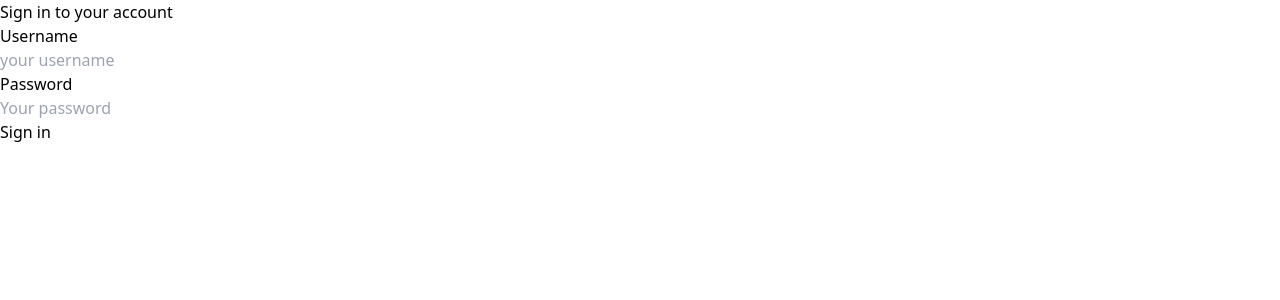
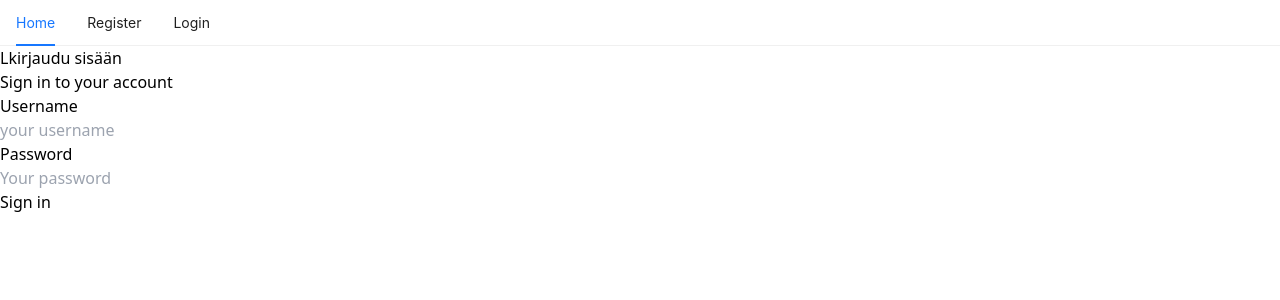
Before and after one commit to snamnna/Feedback-app, a React (Vite) app in the folder Client/: page /home in a window 1280 px wide. Shown: the top 300 px of the page. Built offline with nearby package versions, Linux system fonts and the light colour scheme.

Commit message:
Loginii tehty vähä eteenpäin, säädetty routei ja muuta. Ei toimi vielä täysin

```diff
--- a/Client/package.json
+++ b/Client/package.json
@@ -11,8 +11,13 @@
   },
   "dependencies": {
     "@tailwindcss/forms": "^0.5.6",
+    "antd": "^5.8.5",
+    "localforage": "^1.10.0",
+    "match-sorter": "^6.3.1",
     "react": "^18.2.0",
     "react-dom": "^18.2.0",
+    "react-router-dom": "^6.15.0",
+    "sort-by": "^1.2.0",
     "sweetalert": "^2.1.2",
     "tw-elements-react": "^1.0.0-alpha1"
   },
--- a/Client/src/App.jsx
+++ b/Client/src/App.jsx
@@ -1,13 +1,30 @@
+import React, {useState} from 'react';
+import { Route, createBrowserRouter, createRoutesFromElements, RouterProvider } from 'react-router-dom';
+import Home from './pages/Home';
+import Login from './pages/auth/Login';
+import Register from './pages/auth/Register';
+import Header from './components/Header';
 
-import './App.css'
 
-function App() {
+
+const router = createBrowserRouter(
+    createRoutesFromElements(
+        <Route path="/" element={<Header />}>
+            <Route index element={<Login />} />
+            <Route path="home" element={<Home />} />
+            <Route path="login" element={<Login />} />
+            <Route path="register" element={<Register />} />
+        </Route>
+    )
+)
+
+function App({routes}) {
 
     return (
-        <h1 className="text-3xl font-bold underline">
-            Hello world! Tailwind toimii kai :DD
-        </h1>
-    )
+        <>
+            <RouterProvider router={router}/>
+        </>
+    );
 }
 
-export default App
+export default App;
--- /dev/null
+++ b/Client/src/Components/Header.jsx
@@ -0,0 +1,33 @@
+
+import { Menu } from 'antd';
+import { useState } from 'react';
+import { Outlet, Link } from 'react-router-dom';
+
+
+const Header = () => {
+    const [current, setCurrent] = useState('h');
+    const onClick = (e) => {
+        console.log('click ', e);
+        setCurrent(e.key);
+    };
+    return (
+        <>
+
+
+            <Menu onClick={onClick} selectedKeys={[current]} mode="horizontal">
+                <Menu.Item key="h" >
+                    <Link to="/home">Home</Link>
+                </Menu.Item>
+                <Menu.Item key="r" >
+                    <Link to="/register">Register</Link>
+                </Menu.Item>
+                <Menu.Item key="l">
+                    <Link to="/login">Login</Link>
+                </Menu.Item>
+            </Menu>
+            <Outlet/>
+        </>
+
+    )
+};
+export default Header;
--- a/Client/src/Login.jsx
+++ b/Client/src/Pages/Auth/Login.jsx
@@ -2,7 +2,6 @@ import React from "react";
 import {useState} from "react";
 import swal from 'sweetalert';
 
-//Täs nyt mihin pääsin, apin kanssa pitää vähän säätää, tää tämän tutoriaalin pohjalta https://javascript.plainenglish.io/basic-react-login-using-external-api-e33322e480cd
 
 async function loginUser(credentials) {
     return fetch('https://corsproxy.io/?https://www.mecallapi.com/api/login', {
@@ -34,7 +33,7 @@ const Login = () => {
                 .then((value) => {
                     localStorage.setItem('accessToken', response['accessToken']);
                     localStorage.setItem('user', JSON.stringify(response['user']));
-                    window.location.href = "/profile";
+                    window.location.href = "/Home";
                 });
         } else {
             swal("Failed", response.message, "error");
@@ -51,7 +50,7 @@ const Login = () => {
                 </div>
 
                 <div className="mt-10 sm:mx-auto sm:w-full sm:max-w-sm">
-                    <form className="space-y-6" action="#" method="POST" onSubmit={handleSubmit}>
+                    <form className="space-y-6" action="Client/src/Pages/Auth/Login.jsx#" method="POST" onSubmit={handleSubmit}>
                         <div>
                             <label htmlFor="username" className="block text-sm font-medium leading-6 text-gray-900">
                                 Username
--- /dev/null
+++ b/Client/src/Pages/Auth/Register.jsx
@@ -0,0 +1,9 @@
+import React from 'react'
+
+const Register = () => {
+    return (
+        <div>Register</div>
+    )
+}
+
+export default Register
--- /dev/null
+++ b/Client/src/Pages/Home.jsx
@@ -0,0 +1,35 @@
+import React from 'react'
+import {Button} from "antd";
+import Login from "./Auth/Login.jsx";
+
+
+const Home = () => {
+
+    const handleLogout = () => {
+        localStorage.removeItem("accessToken");
+        localStorage.removeItem("user");
+        window.location.href = "/";
+    };
+
+    let token = localStorage.getItem("accessToken")
+
+    if(!token){
+        console.log("Ei tokenia")
+        return (
+            <>
+            <h2>Lkirjaudu sisään </h2>
+                <Login></Login>
+            </>
+        )
+    }
+    else {
+        return (
+            <>
+                <div>Testi</div>
+                <Button onClick={handleLogout}>Log out</Button>
+            </>
+        )
+    }
+}
+
+export default Home
--- a/Client/src/main.jsx
+++ b/Client/src/main.jsx
@@ -1,10 +1,11 @@
 import React from 'react'
 import ReactDOM from 'react-dom/client'
 import './index.css'
-import Login from "./Login.jsx";
+import Login from "./Pages/Auth/Login.jsx";
+import App from "./App.jsx";
 
 ReactDOM.createRoot(document.getElementById('root')).render(
   <React.StrictMode>
-    <Login />
+    <App />
   </React.StrictMode>,
 )
```
Also changed, not shown: 1 other file (tests, documents, lock files or other folders).
